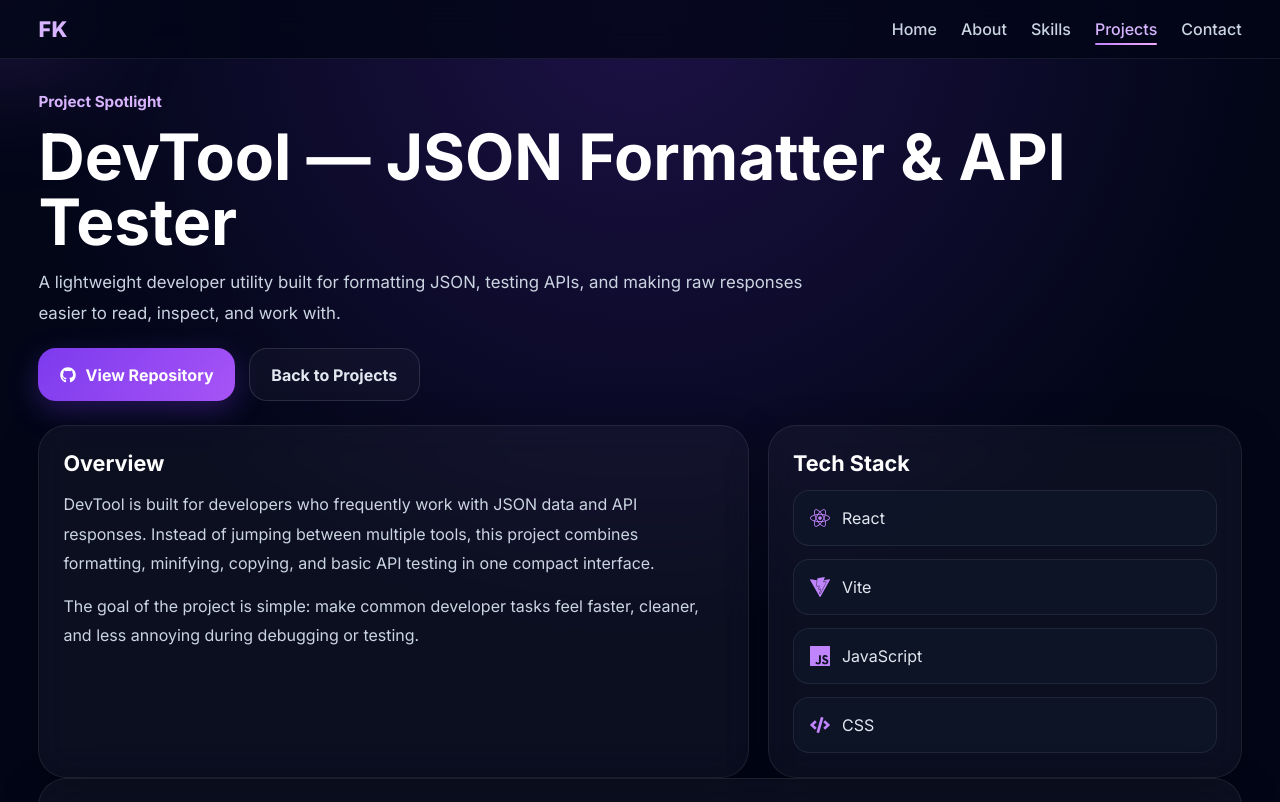
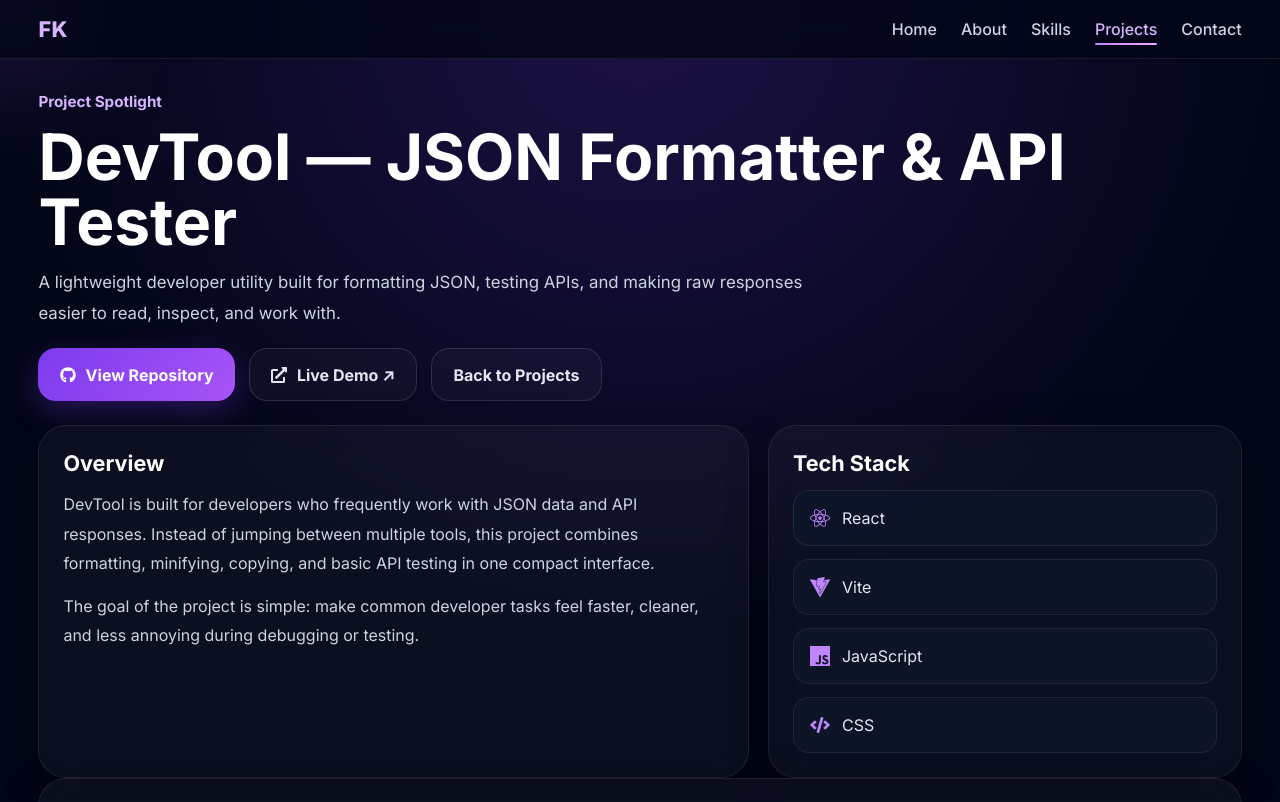
Before and after one commit to Far-200/portfolio-site, a React (Vite) app in the folder site/: page /projects/devtool in a window 1280 px wide. Shown: the top 802 px of the page. Built offline with nearby package versions, Linux system fonts and the light colour scheme.

Commit message:
Added Live Demo for DevTool

```diff
--- a/site/src/pages/project-pages/DevJTool.jsx
+++ b/site/src/pages/project-pages/DevJTool.jsx
@@ -2,6 +2,7 @@ import { motion } from "framer-motion";
 import { FaGithub, FaReact, FaCode, FaExchangeAlt } from "react-icons/fa";
 import { SiVite, SiJavascript, SiJson } from "react-icons/si";
 import { Link } from "react-router-dom";
+import { FaExternalLinkAlt } from "react-icons/fa";
 
 function DevJTool() {
   const features = [
@@ -53,6 +54,16 @@ function DevJTool() {
           >
             <FaGithub />
             <span>View Repository</span>
+          </a>
+
+          <a
+            href="https://devtool.farhaankhan.dev"
+            target="_blank"
+            rel="noreferrer"
+            className="btn btn-secondary"
+          >
+            <FaExternalLinkAlt />
+            <span>Live Demo ↗</span>
           </a>
 
           <Link to="/projects" className="btn btn-secondary">
```
